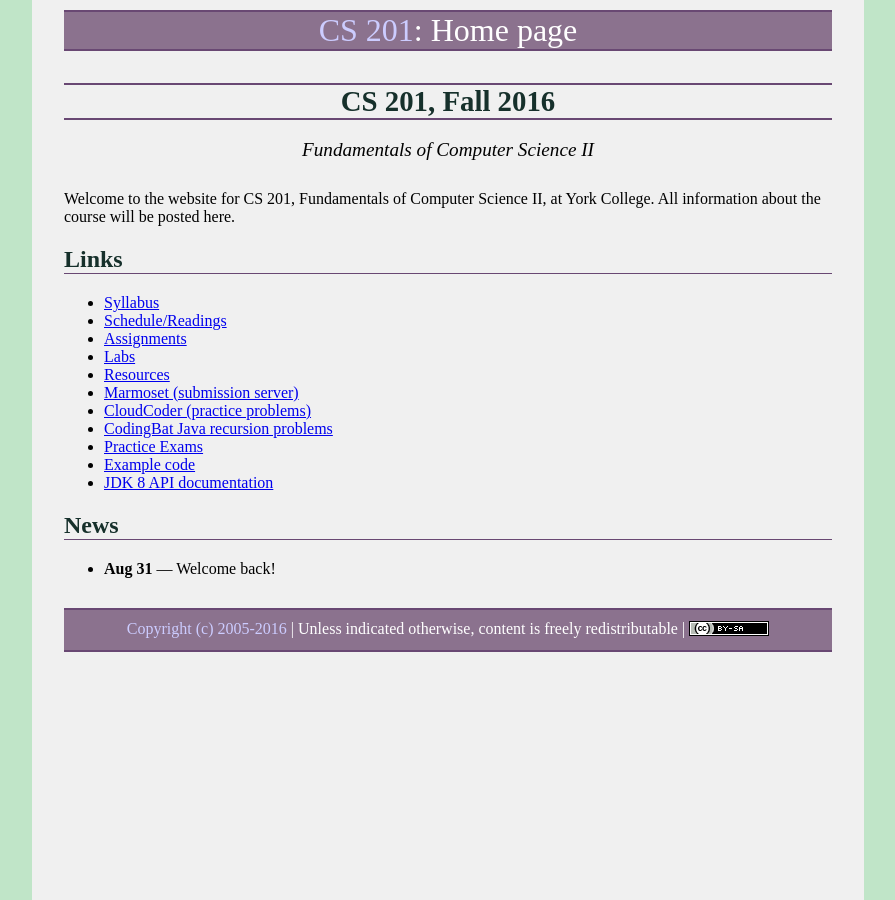
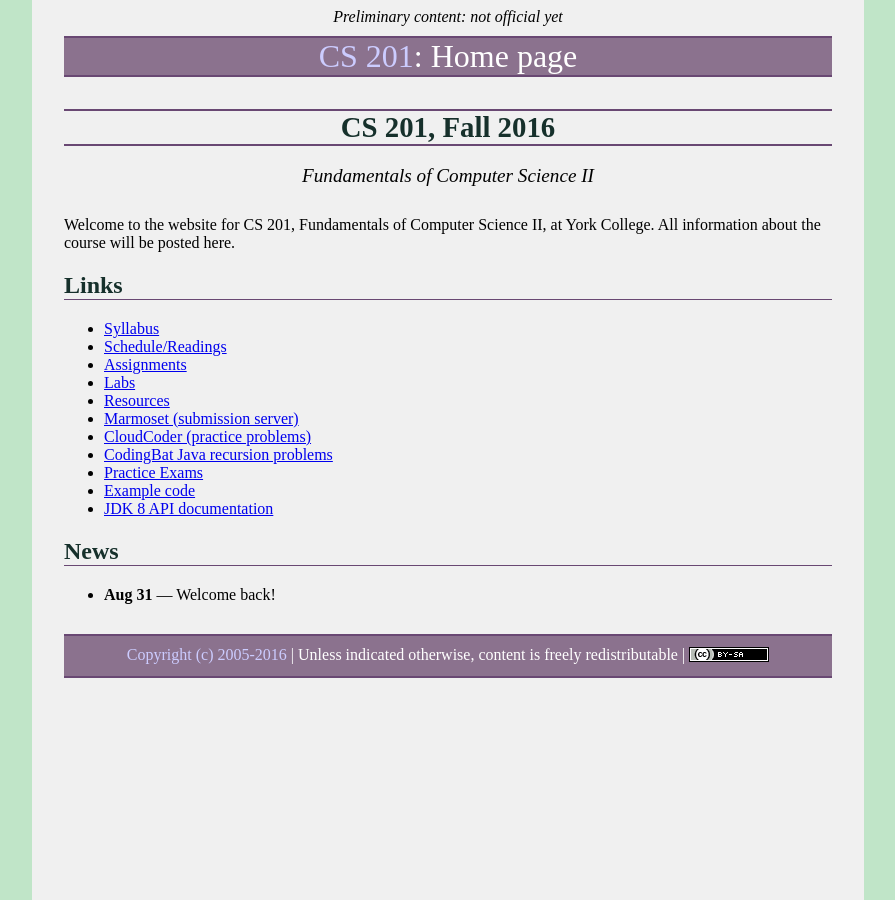
Before and after one commit to ycpcs/cs201-fall2016, a Jekyll site: the page built from index.md, in a window 1280 px wide. Shown: the whole page, without its empty margins (192-1087 px from the left). Built offline with Jekyll 4.4.1, drawn with Linux system fonts in a browser that asks for light colours; some web fonts are replaced.

Commit message:
mark content as preliminary

```diff
--- a/_layouts/default.html
+++ b/_layouts/default.html
@@ -11,6 +11,7 @@
 	<body>
 		<div id="wrap">
 			<div id="content">
+				<div style="text-align:center;margin-top: 8px; font-style: italic;">Preliminary content: not official yet</div>
 				<div id="header"><a href="{{site.baseurl}}/">{{site.coursename}}</a>: {{page.title}}</div>
 				{{content}}
 				<div id="footer">
```
